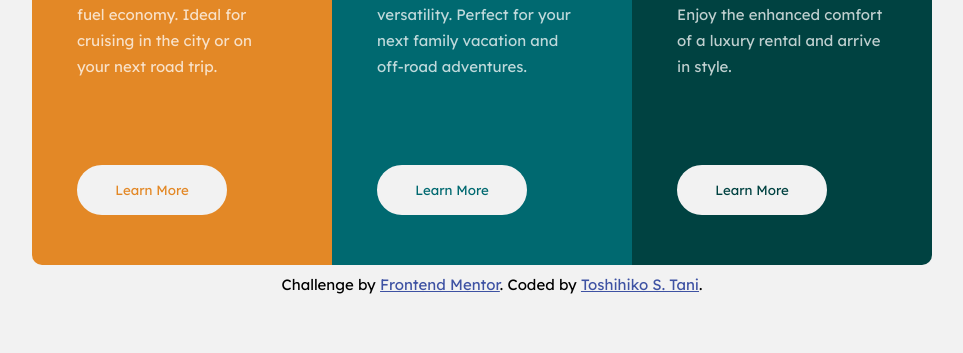
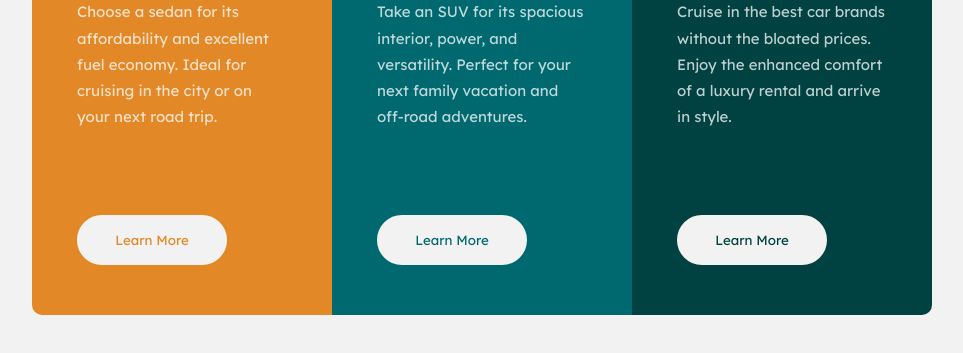
Before and after one commit to toshihikotani/3-column-preview-card-component-main, a plain HTML site: page index.html in a window 1280 px wide. Shown: the part 335-688 px from the top of the page, without its empty margins (148-1111 px from the left). Drawn offline with Linux system fonts and the light colour scheme.

Commit message:
"Fix Centering the Content"

```diff
--- a/css/styles.css
+++ b/css/styles.css
@@ -8,12 +8,19 @@
     --very-light-gray: hsl(0, 0%, 95%);
 }
 
+html, body {
+    width: 100vw;
+}
+
 body {
     margin: 0;
-    padding: 25px 0px;
     box-sizing: content-box;
     background-color: var(--very-light-gray);
     font-size: 15px;
+    display: flex;
+    justify-content: center;
+    align-items: center;
+    min-height: 100vh;
 }
 
 /*  WRAPPER */
@@ -101,17 +108,6 @@ body {
     color: var(--very-light-gray);
 }
 
-/* ATTRIBUTION */
-.attribution {
-    font-family: 'LexendDeca-Regular';
-    text-align: center;
-    margin: 10px auto;
-}
-
-.attribution a {
-    color: hsl(228, 45%, 44%);
-}
-
 /* PORTRAIT TABLET */
 /* @media only screen and (min-width: 600px) {
 
@@ -119,20 +115,6 @@ body {
 
 /* LANDSCAPE TABLET */
 @media only screen and (min-width: 768px) {
-
-        body {
-            padding: 100px 0px;
-        }
-
-        #sedans-card {
-            border-bottom-left-radius: 10px;
-            border-top-right-radius: 0px;
-        }
-
-        #luxury-card {
-            border-top-right-radius: 10px;
-            border-bottom-left-radius: 0px;
-        }
 }
 
 /* LAPTOPS / DESKTOPS */
@@ -142,6 +124,16 @@ body {
         width: 920px;
         height: 500px;
         flex-direction: row;
+    }
+
+    #sedans-card {
+        border-bottom-left-radius: 10px;
+        border-top-right-radius: 0px;
+    }
+
+    #luxury-card {
+        border-top-right-radius: 10px;
+        border-bottom-left-radius: 0px;
     }
 
     /* CARD-BOX */
--- a/index.html
+++ b/index.html
@@ -40,9 +40,5 @@
     </div>
   </div>
 
-  <div class="attribution">
-    Challenge by <a href="https://www.frontendmentor.io?ref=challenge" target="_blank">Frontend Mentor</a>.
-    Coded by <a href="#">Toshihiko S. Tani</a>.
-  </div>
 </body>
 </html>
```
